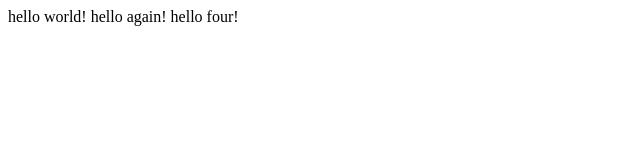
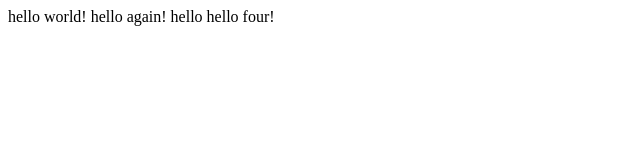
Before and after one commit to Arihant2001/lecture0, a plain HTML site: page hello.html in a window 1280 px wide. Shown: the full height of the page, 0-640 px from the left. Drawn offline with Linux system fonts and the light colour scheme.

Commit message:
Update hello.html

```diff
--- a/hello.html
+++ b/hello.html
@@ -5,6 +5,6 @@
 
     </head>
     <body>
-        hello world! hello again! hello four!
+        hello world! hello again! hello hello four!
     </body>
 </html>
```
